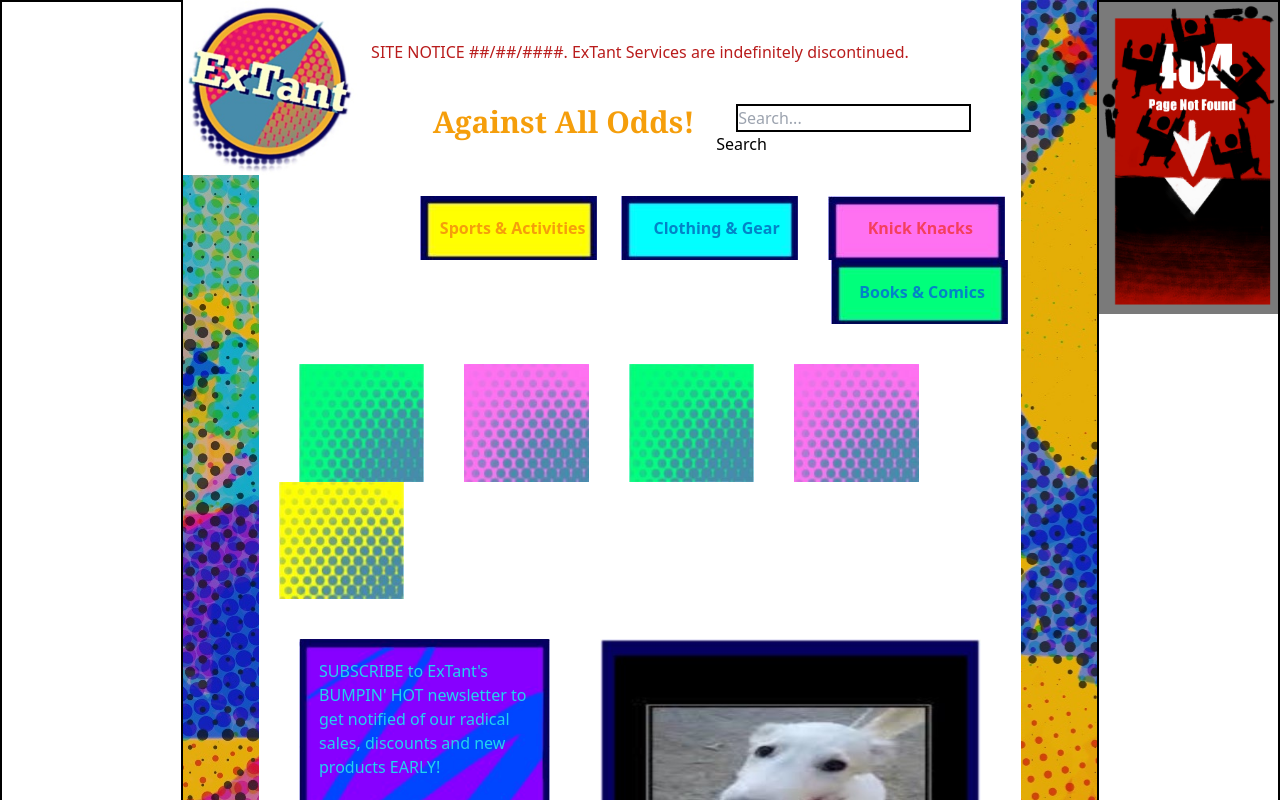
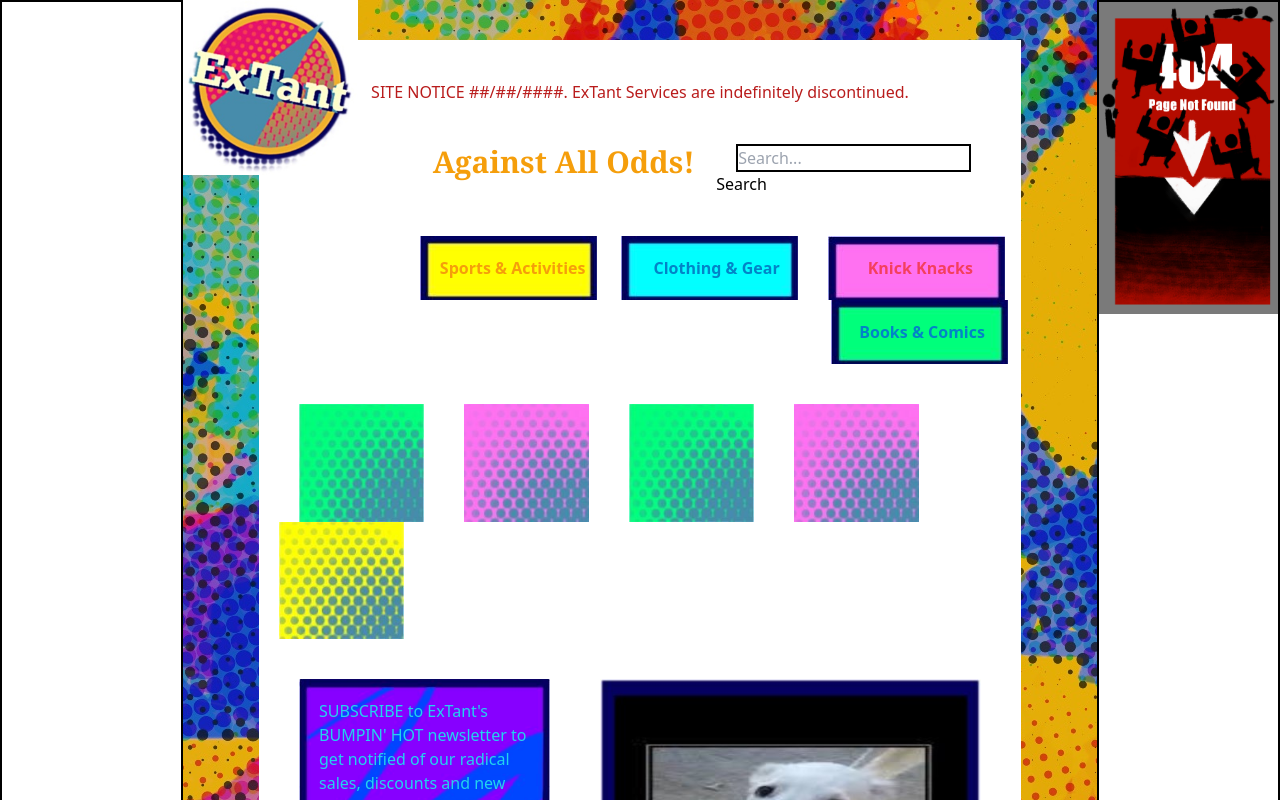
Before and after one commit to indie-breath/extant-project, a Nuxt app: page / in a window 1280 px wide. Shown: the top 800 px of the page. Built offline with nearby package versions, Linux system fonts and the light colour scheme.

Commit message:
More minor css changes

```diff
--- a/pages/index.vue
+++ b/pages/index.vue
@@ -3,8 +3,8 @@
 		<div class="border-black border-solid border-2 col-span-1"></div>
 
 		<div id="middle" class="col-span-5 h-fit bg-[url('/Extant_background.jpg')]">
-			<div class="relative m-auto w-full">
-				<img src="/Extant_logo.jpg" width="175" class="absolute">
+			<div class="relative mx-auto my-10 w-full">
+				<img src="/Extant_logo.jpg" width="175" class="absolute -my-10">
 				<div class="self-center mx-auto w-5/6 h-5/6 bg-white">
 					<p class="text-center text-red-700 pt-10">SITE NOTICE ##/##/####. ExTant Services are indefinitely discontinued.</p>
 
```
